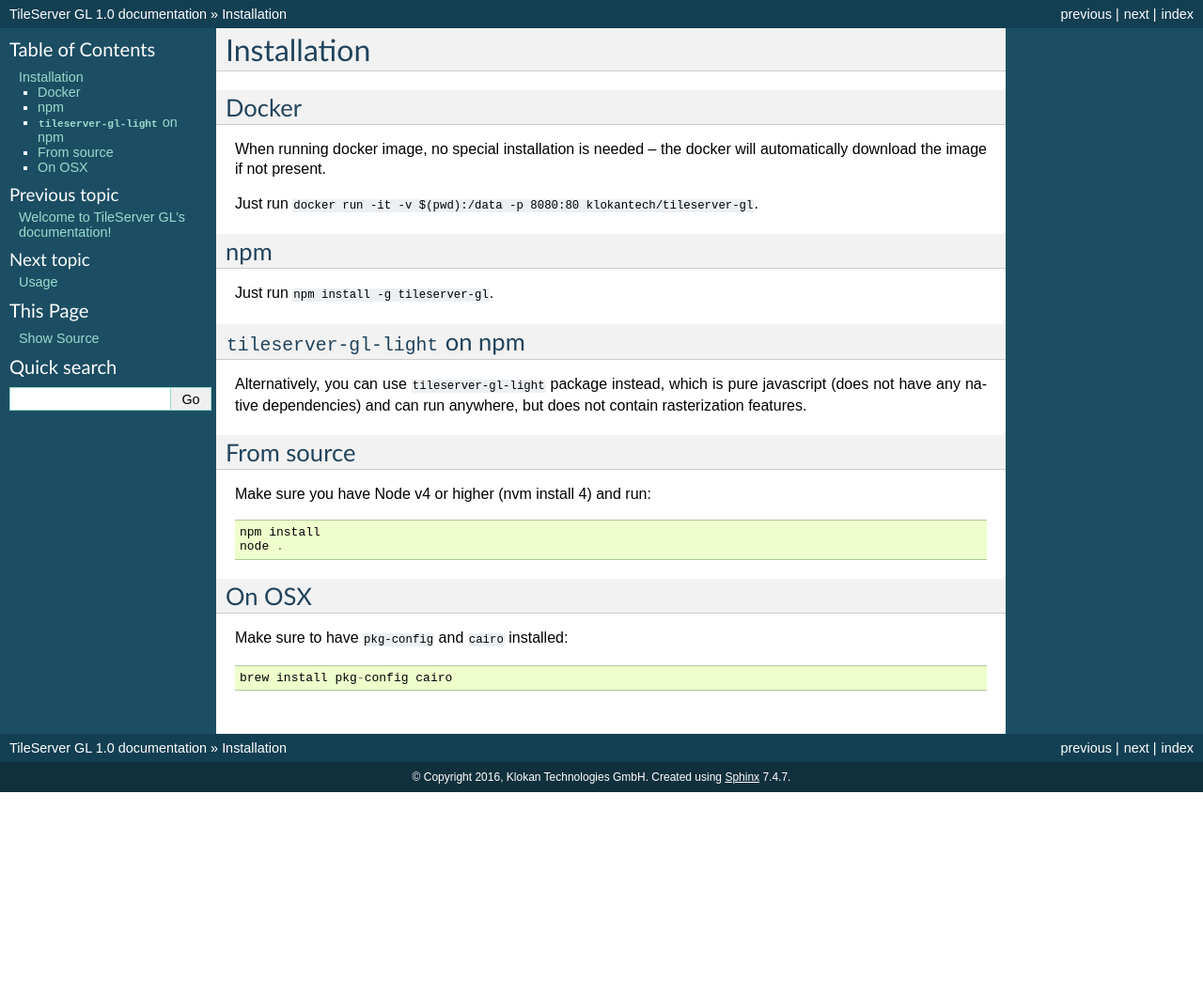
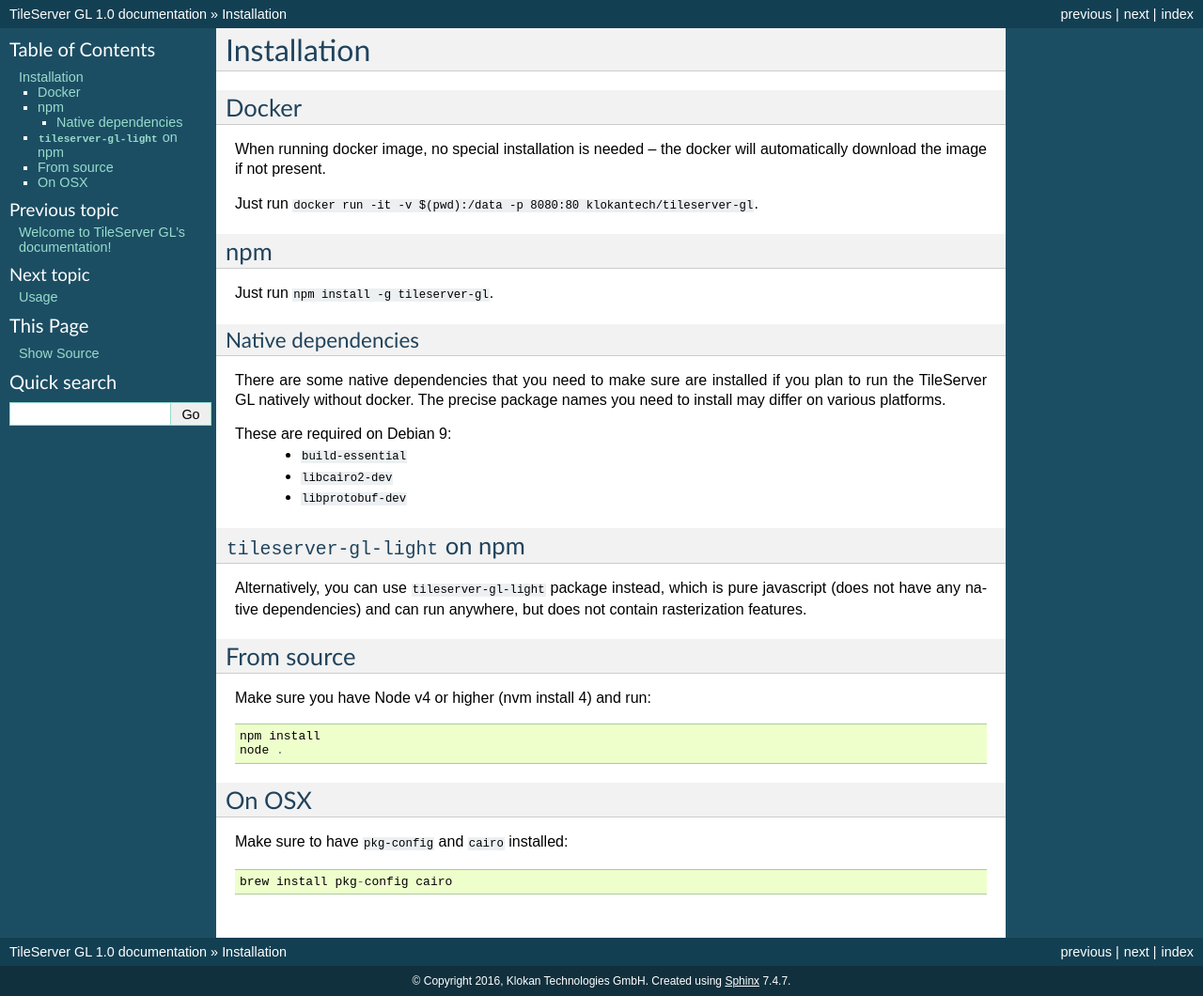
Before and after one commit to acalcutt/wifidb-tileserver-gl, a Sphinx documentation site: the page built from docs/installation.rst, in a window 1280 px wide. Shown: the whole page at 94% size. Built offline with Sphinx 7.4.7, drawn with Linux system fonts in a browser that asks for light colours; before the commit the page ends 900 px from its top, so only the background shows below that.

Commit message:
Add paragraph about native dependencies (close #90)

```diff
--- a/docs/installation.rst
+++ b/docs/installation.rst
@@ -13,6 +13,19 @@
 ===
 
 Just run ``npm install -g tileserver-gl``.
+
+
+Native dependencies
+-------------------
+
+There are some native dependencies that you need to make sure are installed if you plan to run the TileServer GL natively without docker.
+The precise package names you need to install may differ on various platforms.
+
+These are required on Debian 9:
+  * ``build-essential``
+  * ``libcairo2-dev``
+  * ``libprotobuf-dev``
+
 
 ``tileserver-gl-light`` on npm
 ==============================
```
